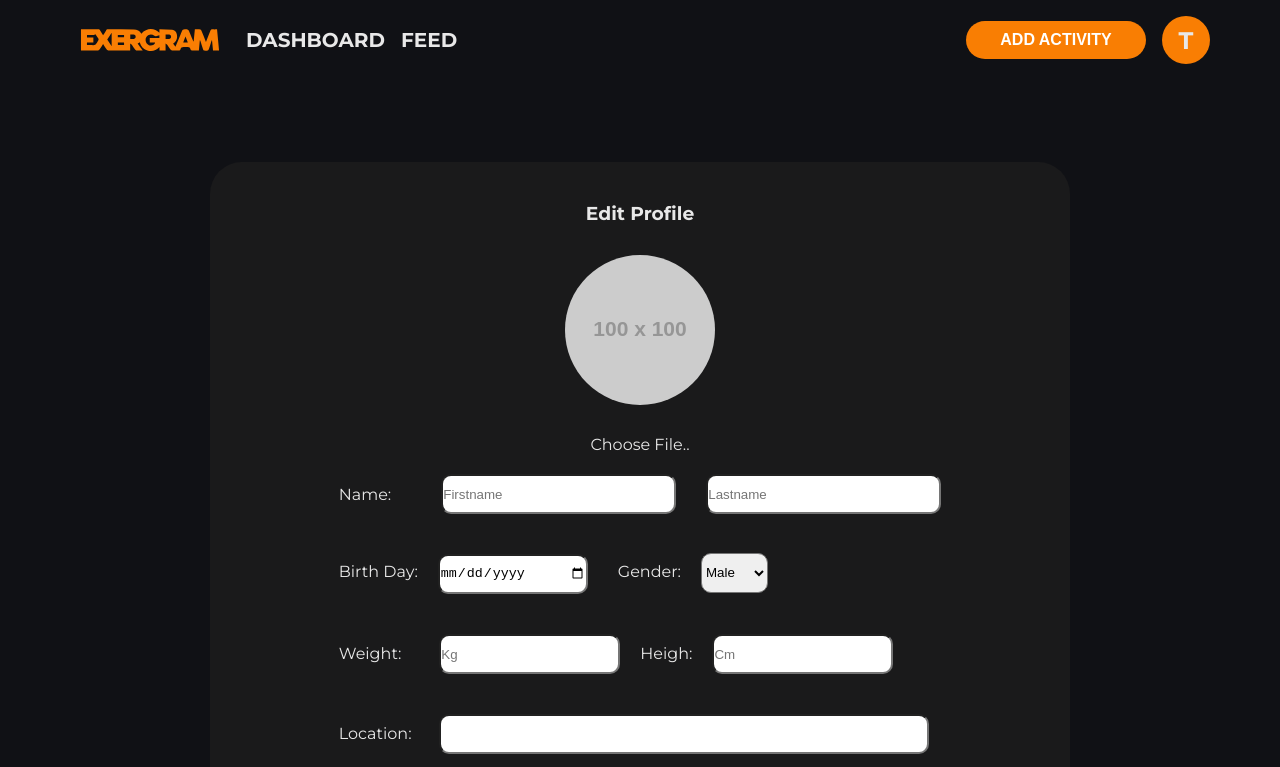
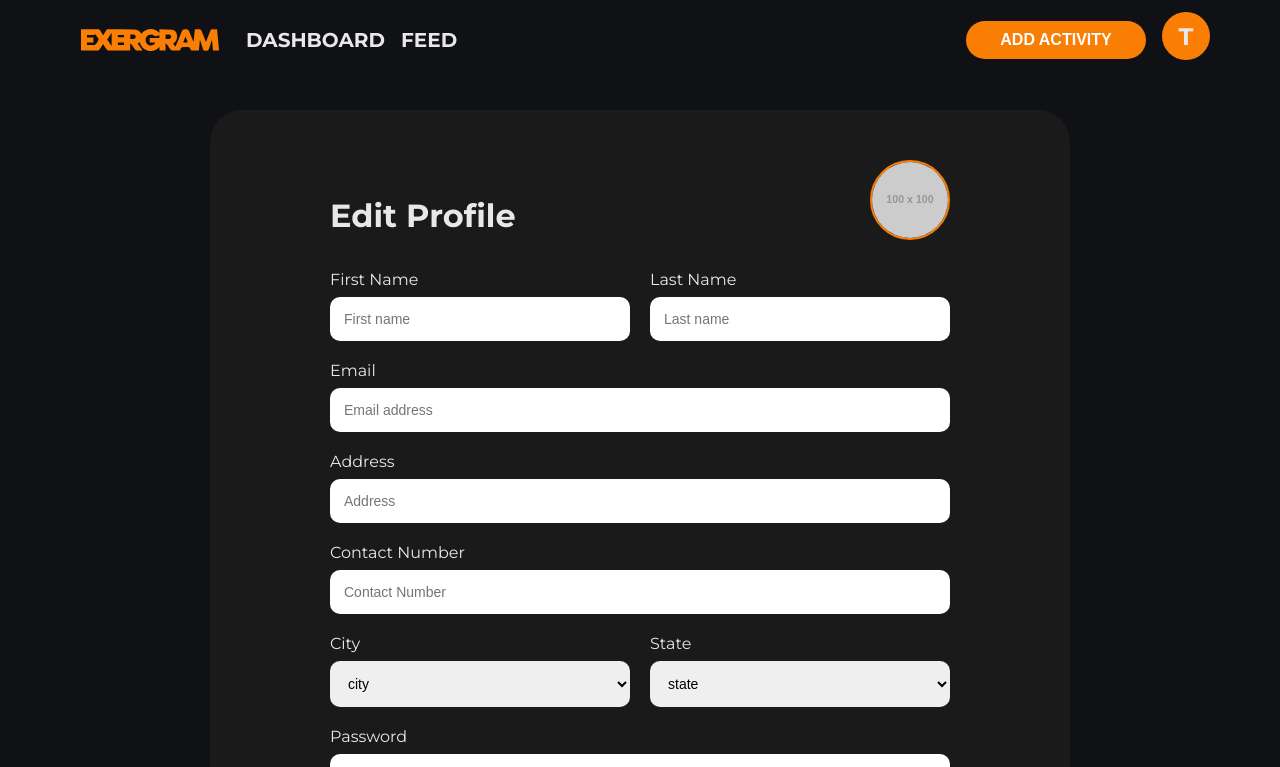
Before and after one commit to ryosantouchh/exergram-frontend-c1, a React (Vite) app: page /editprofile in a window 1280 px wide. Shown: the top 767 px of the page. Built offline with nearby package versions, Linux system fonts and the light colour scheme.

Commit message:
change version edit profile

```diff
--- a/src/pages/EditProfile.jsx
+++ b/src/pages/EditProfile.jsx
@@ -1,62 +1,115 @@
 import React from "react";
 import Layout from "../layout/Layout";
 import "../styles/EditProfile.css"
+import { useState, useEffect } from "react";
 
 const EditProfile = () => {
+    const [showPassword, setShowPassword] = useState(false);
+    const PasswordVisibility = () => {
+        setShowPassword(!showPassword)
+    };
+
+
+    const [showConfirmPassword, setShowConfirmPassword] = useState(false);
+    const ConfirmPasswordVisibility = () => {
+        setShowConfirmPassword(!showConfirmPassword)
+    };
+
     return (
         <Layout>
             <div className="edit-profile-main">
                 <div className="edit-profile">
-                    <h3>Edit Profile</h3>
-                    <img className="edit-profile-img-circle" src="//placehold.it/100" alt="avatar" />
-
-                    <div className=".edit-profile-upload-file">
-                        <label>
-                            Choose File..
-                            <input type="file" size="60" />
-                        </label>
+                    <div className="edit-profile-top">
+                        <h1>Edit Profile</h1>
+                        <img className="edit-profile-img-circle" src="//placehold.it/100" alt="avatar" />
                     </div>
 
-                    <div className="edit-profile-form-group">
-                        <div className="edit-profile-name">
-                            <label>Name:</label>
-                            <input type="text" name="first_name" placeholder="Firstname" />
-                            <input type="text" name="last_name" placeholder="Lastname" />
+                    <div class="edit-profile-fullname">
+                        <div class="edit-profile-fname">
+                            <label className="name" for="fname">First Name</label>
+                            <input
+                                type="text"
+                                name="fname"
+                                id="fname"
+                                placeholder="First name"
+                                required
+                            />
                         </div>
-
-                        <div className="edit-profile-birth-gen-box">
-                            <label>Birth Day:</label>
-                            <input type="date" name="birthday" />
-
-                            <label>Gender:</label>
-                            <select name="edit-profile-gender-box">
-                                <option value="Male">Male</option>
-                                <option value="Female">Female</option>
-                            </select>
-                        </div>
-
-                        <div className="edit-profile-weight-height-box">
-                            <label>Weight:</label>
-                            <input type="number" name="weight" placeholder="Kg" />
-
-                            <label>Heigh:</label>
-                            <input type="number" name="height" placeholder="Cm" />
-                        </div>
-
-                        <div className="edit-profile-location-box">
-                            <label>Location:</label>
-                            <input type="text" name="locaiton" />
-                        </div>
-
-                        <div className="edit-profile-bio-box">
-                            <label>Profile Bio:</label>
-                            <textarea rows="5"></textarea>
+                        <div class="edit-profile-lname">
+                            <label className="name" for="lname">Last Name</label>
+                            <input
+                                type="text"
+                                name="lname"
+                                id="lname"
+                                placeholder="Last name"
+                                required
+                            />
                         </div>
                     </div>
 
+                    <div class="edit-profile-email">
+                        <label for="email">Email</label>
+                        <input
+                            type="email"
+                            name="email"
+                            id="email"
+                            placeholder="Email address"
+                            required
+                        />
+                    </div>
+                    <div class="edit-profile-address">
+                        <label for="address">Address</label>
+                        <input
+                            type="text"
+                            name="address"
+                            id="address"
+                            placeholder="Address"
+                            required
+                        />
+                    </div>
+                    <div class="edit-profile-contact-number">
+                        <label for="contact number">Contact Number</label>
+                        <input
+                            type="text"
+                            name="contactNumber"
+                            id="contactNumber"
+                            placeholder="Contact Number"
+                            required
+                        />
+                    </div>
+                    <div className="input-city-state">
+                        <div class="edit-profile-city">
+                            <label for="city">City</label>
+                            <select name="city" id="city" required>
+                                <option value="" disabled selected hidden>city</option>
+                                <option value="Chonburi">Chonburi</option>
+                                <option value="Bangkok">Bangkok</option>
+                                <option value="Phuket">Phuket</option>
+                            </select>
+                        </div>
+                        <div class="edit-profile-state">
+                            <label for="state">State</label>
+                            <select name="state" id="state" required>
+                                <option value="" disabled selected hidden>state</option>
+                                <option value="A">A</option>
+                                <option value="B">B</option>
+                                <option value="c">C</option>
+                            </select>
+                        </div>
+                    </div>
+                    <div className="edit-profile-password">
+                        <label for="password">Password</label>
+                        <input type={showPassword ? "text" : "password"} name="password" id="password" placeholder="Must be at least 6 characters" required />
+                        {showPassword ? (
+                            <i className="fa-solid fa-eye" id="show-password" onClick={PasswordVisibility}></i>)
+                            : (<i className="fa-solid fa-eye-slash" id="hide-password" onClick={PasswordVisibility}></i>
+                            )}
+
+                    </div>
                     <div className="edit-profile-btn-box">
-                        <button className="other-btn">Cancel</button>
-                        <button className="orange-btn">Change</button>
+                        <button id="edit-profile-btn" className="orange-btn">Change</button>
+                        <button id="edit-profile-btn" className="other-btn">Cancel</button>
+
                     </div>
                 </div>
             </div>
--- a/src/styles/EditProfile.css
+++ b/src/styles/EditProfile.css
@@ -1,11 +1,21 @@
+:root {
+  /* Color Palette */
+  --bg-color: #101115;
+  --primary-color: #1a1a1b;
+  --secondary-color: #c76300;
+  --accent-color: #fa7d00;
+
+  /* Text Color */
+  --white-text: #e8e8e8;
+  --grey-btn-color: #333333;
+}
 .edit-profile-main {
   width: auto;
-  height: 1024px;
+  /* height: 1024px; */
   background-color: #101115;
   display: flex;
   justify-content: center;
-  align-items: center;
-  align-content: center;
+  margin-top: 30px;
 }
 
 .edit-profile {
@@ -14,116 +24,91 @@
   background-color: #1a1a1b;
   display: flex;
   flex-direction: column;
-  /* justify-content: center; */
-  /* justify-items: center; */
-  /* align-content: center; */
+  border-radius: 32px;
+  padding: 50px 120px;
+}
+.edit-profile-top {
+  display: flex;
+  justify-content: space-between;
   align-items: center;
-  border-radius: 32px;
 }
 
-.edit-profile h3 {
-  text-align: center;
-  margin: 40px 0px 30px;
-}
-.edit-profile-upload-file label {
-  padding: 5px;
-  background: var(--secondary-color);
-  display: table;
-  color: #fff;
-  border-radius: 10px;
-}
-input[type="file"] {
-  display: none;
+.edit-profile-top img {
+  width: 80px;
+  height: 80px;
+  border-radius: 50%;
+  margin-bottom: 30px;
+  border-color: var(--accent-color);
+  border-style: solid;
+  border-width: 2px;
 }
 
-.edit-profile-form-group {
+.edit-profile-fullname {
+  display: flex;
+  justify-content: space-between;
+}
+.edit-profile-fname,
+.edit-profile-lname {
+  display: flex;
+  flex-direction: column;
+}
+#fname,
+#lname {
+  width: 300px;
+}
+
+label {
+  display: flex;
+  margin-bottom: 0.5rem;
+}
+
+input[type="text"],
+input[type="email"],
+input[type="password"] {
+  display: block;
+  width: 100%;
+  box-sizing: border-box;
+  border-radius: 10px;
+  border: 0;
+  padding: 1em;
+  margin-bottom: 1.25rem;
+  font-size: 0.875rem;
+}
+
+.input-city-state {
+  display: flex;
+  justify-content: space-between;
+}
+.edit-profile-city,
+.edit-profile-state {
   display: flex;
   flex-direction: column;
 }
 
-.edit-profile img {
-  width: 150px;
-  height: 150px;
-  border-radius: 50%;
-  margin-bottom: 30px;
-  /* align-items: center; */
+select[id="city"],
+select[id="state"] {
+  display: block;
+  flex-direction: row;
+  width: 300px;
+  box-sizing: border-box;
+  border-radius: 10px;
+  border: 0;
+  padding: 1em;
+  margin-bottom: 1.25rem;
+  font-size: 0.875rem;
 }
 
-.edit-profile .edit-profile-name {
-  display: flex;
-  align-items: center;
+.edit-profile-password {
+  position: relative;
 }
 
-.edit-profile input {
-  margin: 20px 0px;
-  border-radius: 3px;
-  height: 40px;
-  border-radius: 10px;
+.edit-profile-password i {
+  position: absolute;
+  top: 42px;
+  right: 16px;
+  color: var(--grey-btn-color);
+  cursor: pointer;
 }
-
-.edit-profile-form-group .edit-profile-name input:nth-child(2) {
-  margin-left: 50px;
-  width: 235px;
-}
-
-.edit-profile-form-group .edit-profile-name input:nth-child(3) {
-  margin-left: 30px;
-  width: 235px;
-}
-
-.edit-profile select {
-  height: 40px;
-  border-radius: 10px;
-}
-
-.edit-profile-birth-gen-box input:nth-child(2) {
-  margin-left: 20px;
-  width: 150px;
-}
-
-.edit-profile-birth-gen-box label:nth-child(3) {
-  margin-left: 30px;
-}
-
-.edit-profile-birth-gen-box select {
-  margin-left: 20px;
-}
-
-.edit-profile-weight-height-box input:nth-child(2) {
-  margin-left: 38px;
-}
-.edit-profile-weight-height-box input:nth-child(4) {
-  margin-left: 20px;
-}
-
-.edit-profile-weight-height-box label:nth-child(3) {
-  margin-left: 20px;
-}
-
-.edit-profile-location-box input {
-  margin-left: 27px;
-  width: 490px;
-}
-
-.edit-profile-bio-box {
-  display: flex;
-  align-items: center;
-  margin-top: 20px;
-}
-
-.edit-profile-bio-box textarea {
-  border-radius: 10px;
-  width: 490px;
-  margin-left: 20px;
-}
-
-.edit-profile-btn-box button {
-  margin-top: 20px;
-  font-size: 24px;
-  padding: 8px;
-}
-
-/* ----- button class ----- */
 .orange-btn {
   background-color: var(--accent-color);
   border: 0;
@@ -133,7 +118,24 @@ input[type="file"] {
 
 .other-btn {
   background-color: var(--grey-btn-color);
-  border-radius: 10px;
+  border-radius: 30px;
   border: 0;
   color: var(--white-text);
 }
+
+.edit-profile-btn-box {
+  display: flex;
+  justify-content: center;
+  gap: 20px;
+}
+.edit-profile-btn-box button {
+  justify-content: center;
+  margin-top: 20px;
+
+  font-size: 24px;
+  padding: 15px;
+}
+#edit-profile-btn:hover {
+  cursor: pointer;
+  scale: 1.03;
+}
```
